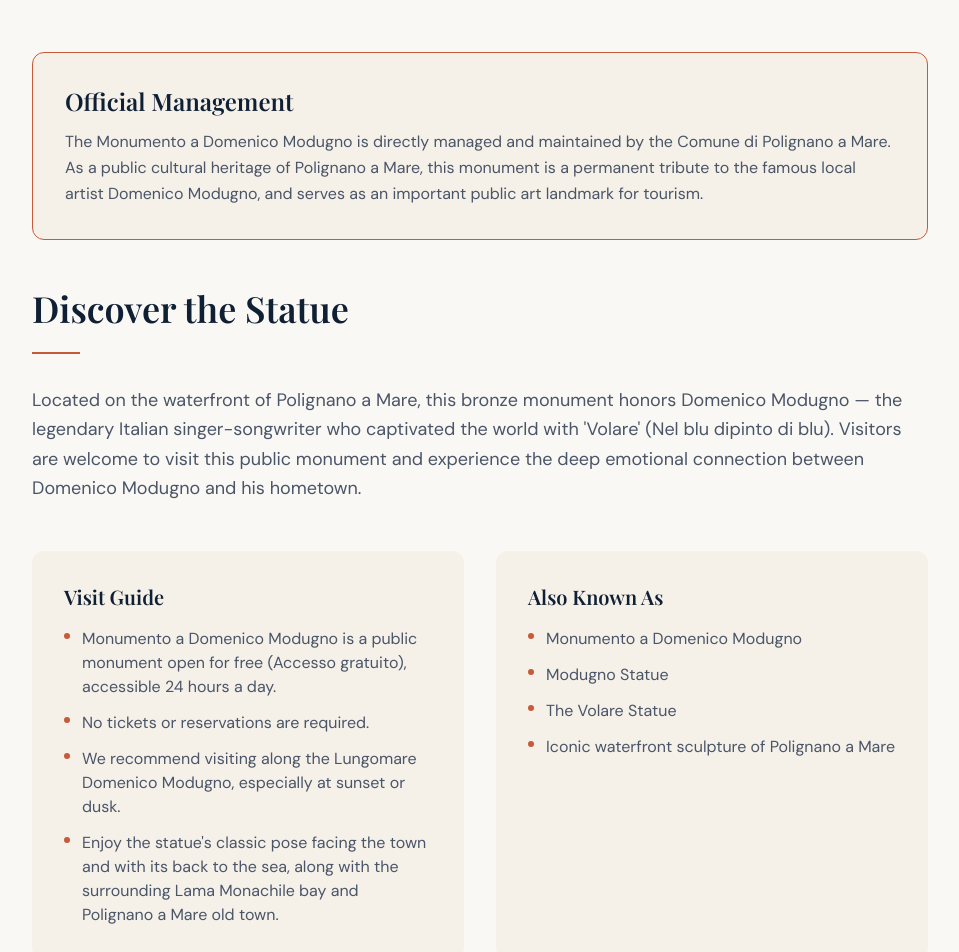
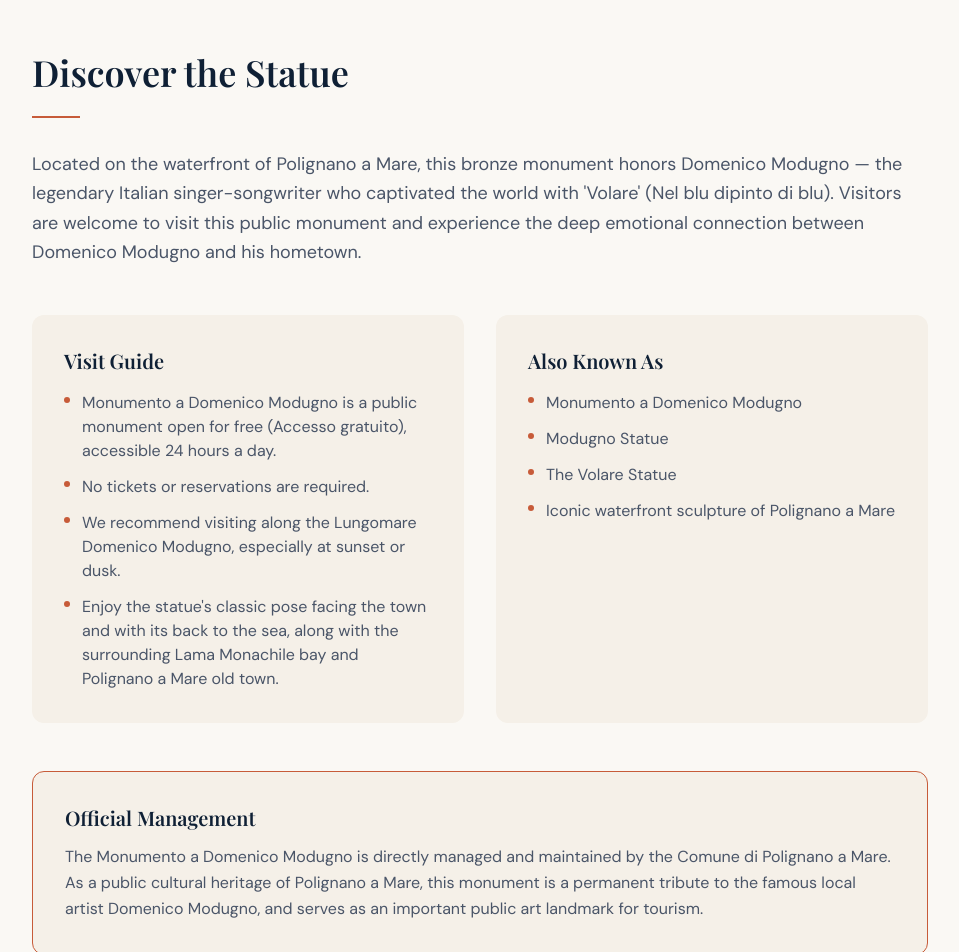
Before and after one commit to n20186005-hash/modugnostatue, a Next.js app: page /en in a window 1280 px wide. Shown: the part 860-1812 px from the top of the page, without its empty margins (160-1119 px from the left). Built offline with nearby package versions, Linux system fonts and the light colour scheme; a web font is replaced by a local one.

Commit message:
结构恢复

```diff
--- a/src/components/Footer.tsx
+++ b/src/components/Footer.tsx
@@ -14,9 +14,12 @@ export default function Footer() {
       <div className="max-w-5xl mx-auto">
         <div className="flex flex-col sm:flex-row justify-between items-start gap-8 mb-8">
           <div className="max-w-md">
-            <h3 className="font-display text-lg font-semibold mb-4" style={{ color: 'var(--text-primary)' }}>
+            <h3 className="font-display text-lg font-semibold mb-1" style={{ color: 'var(--text-primary)' }}>
+              Monumento a Domenico Modugno
+            </h3>
+            <p className="text-xs mb-4" style={{ color: 'var(--text-muted)' }}>
               {t('officialResourcesTitle')}
-            </h3>
+            </p>
             <div className="flex flex-col gap-2">
               <a href="https://www.comune.polignanoamare.ba.it/" target="_blank" rel="noopener noreferrer" className="hover:underline text-sm" style={{ color: 'var(--accent)' }}>
                 {t('officialLinks.comune')}
--- a/src/components/Intro.tsx
+++ b/src/components/Intro.tsx
@@ -10,16 +10,6 @@ export default function Intro() {
   return (
     <section className="section-padding">
       <div className="max-w-4xl mx-auto">
-        {/* Official Management Banner */}
-        <div className="mb-12 p-6 sm:p-8 rounded-xl border border-[var(--accent)]" style={{ background: 'var(--bg-tertiary)' }}>
-          <h2 className="font-display text-2xl font-semibold mb-3" style={{ color: 'var(--text-primary)' }}>
-            {tOff('title')}
-          </h2>
-          <p className="text-base leading-relaxed" style={{ color: 'var(--text-secondary)' }}>
-            {tOff('text')}
-          </p>
-        </div>
-
         <h2
           className="font-display text-3xl sm:text-4xl font-semibold mb-6"
           style={{ color: 'var(--text-primary)' }}
@@ -76,6 +66,15 @@ export default function Intro() {
             </ul>
           </div>
         </div>
+
+        <div className="mt-12 p-6 sm:p-8 rounded-xl border border-[var(--accent)]" style={{ background: 'var(--bg-tertiary)' }}>
+          <h2 className="font-display text-xl font-semibold mb-3" style={{ color: 'var(--text-primary)' }}>
+            {tOff('title')}
+          </h2>
+          <p className="text-base leading-relaxed" style={{ color: 'var(--text-secondary)' }}>
+            {tOff('text')}
+          </p>
+        </div>
       </div>
     </section>
   );
```
